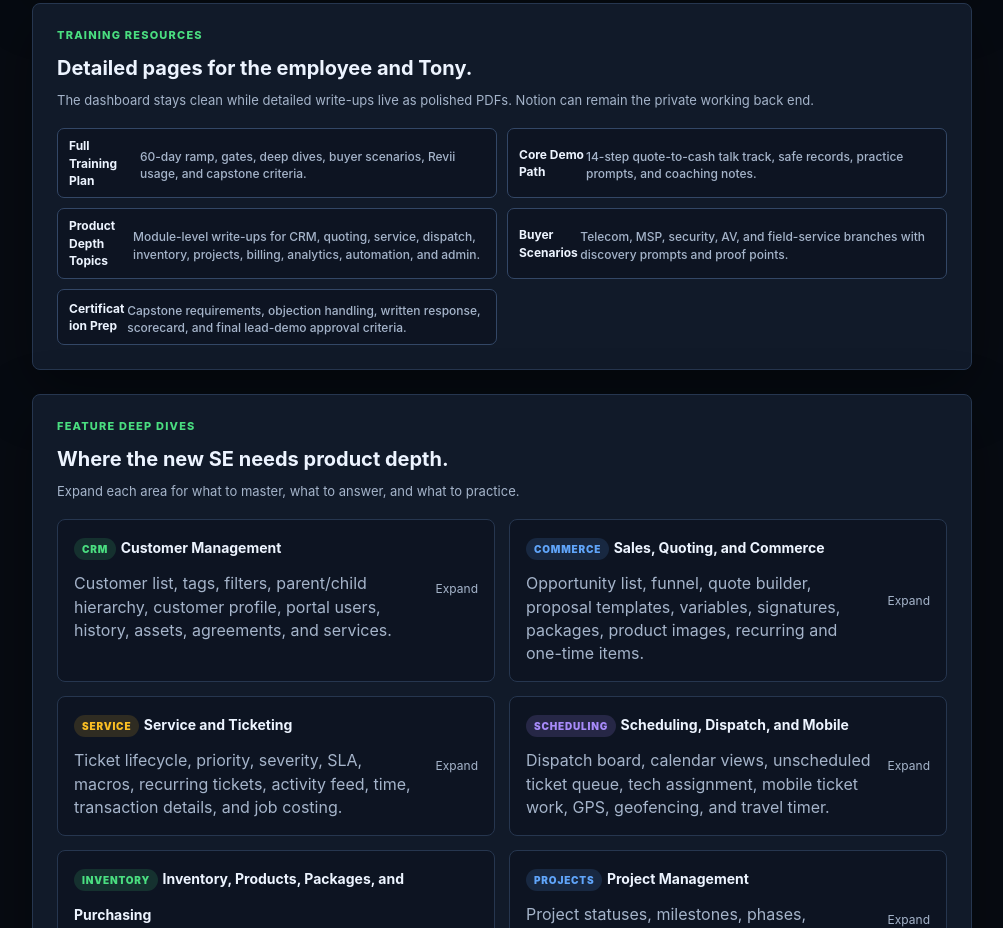
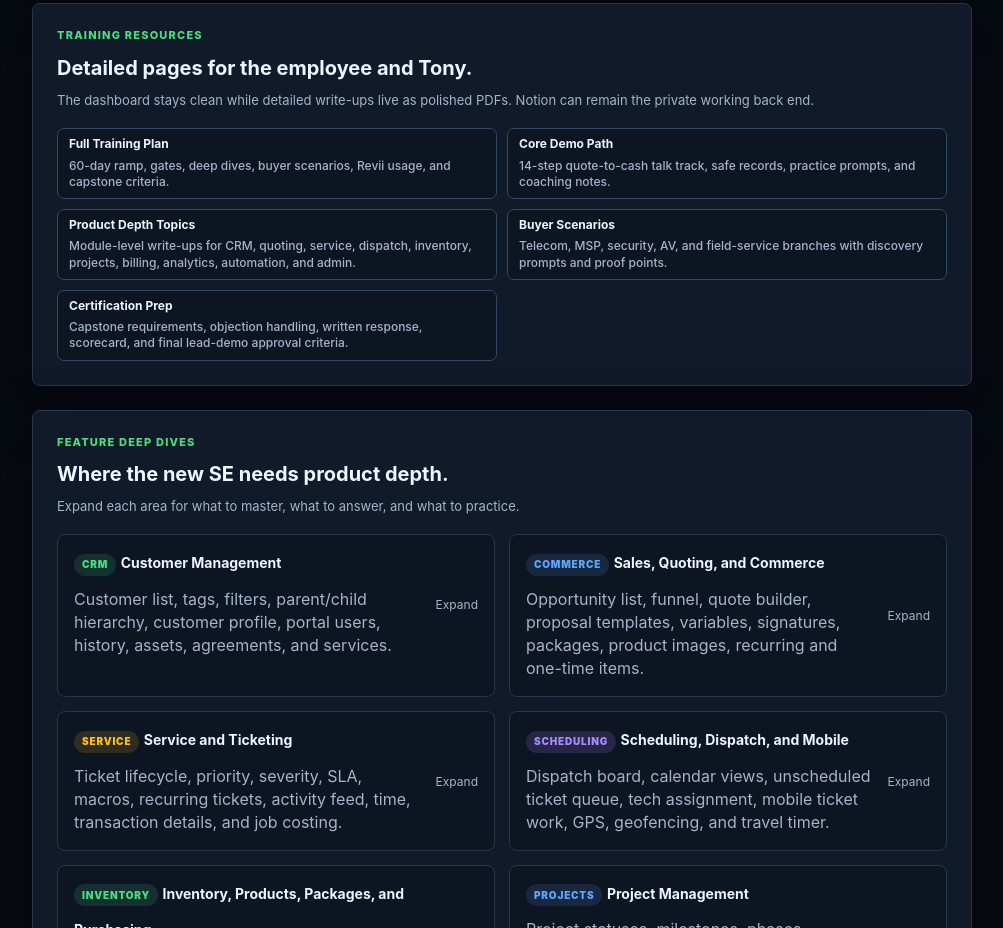
Before and after one commit to Tony-Kaylee/demo-guide, a website: page se-onboarding-dashboard/index.html in a window 1280 px wide. Shown: the part 4559-5487 px from the top of the page, without its empty margins (268-1271 px from the left). Drawn offline with Linux system fonts and the light colour scheme.

Commit message:
Clean up SE onboarding PDFs and resources

```diff
--- a/se-onboarding-dashboard/index.html
+++ b/se-onboarding-dashboard/index.html
@@ -411,9 +411,16 @@
     }
 
     .resource-link {
+      display: grid;
+      gap: 6px;
       justify-content: flex-start;
       min-height: 100%;
       background: var(--panel-2);
+    }
+
+    .resource-link strong {
+      display: block;
+      line-height: 1.2;
     }
 
     .resource-link span {
@@ -421,7 +428,7 @@
       color: var(--muted);
       font-size: 12px;
       font-weight: 500;
-      margin-top: 4px;
+      line-height: 1.35;
     }
 
     .status-line {
```
Also changed, not shown: se-onboarding-dashboard/scripts/build_resource_pdfs.js (+5 -3 lines), 5 other files.
